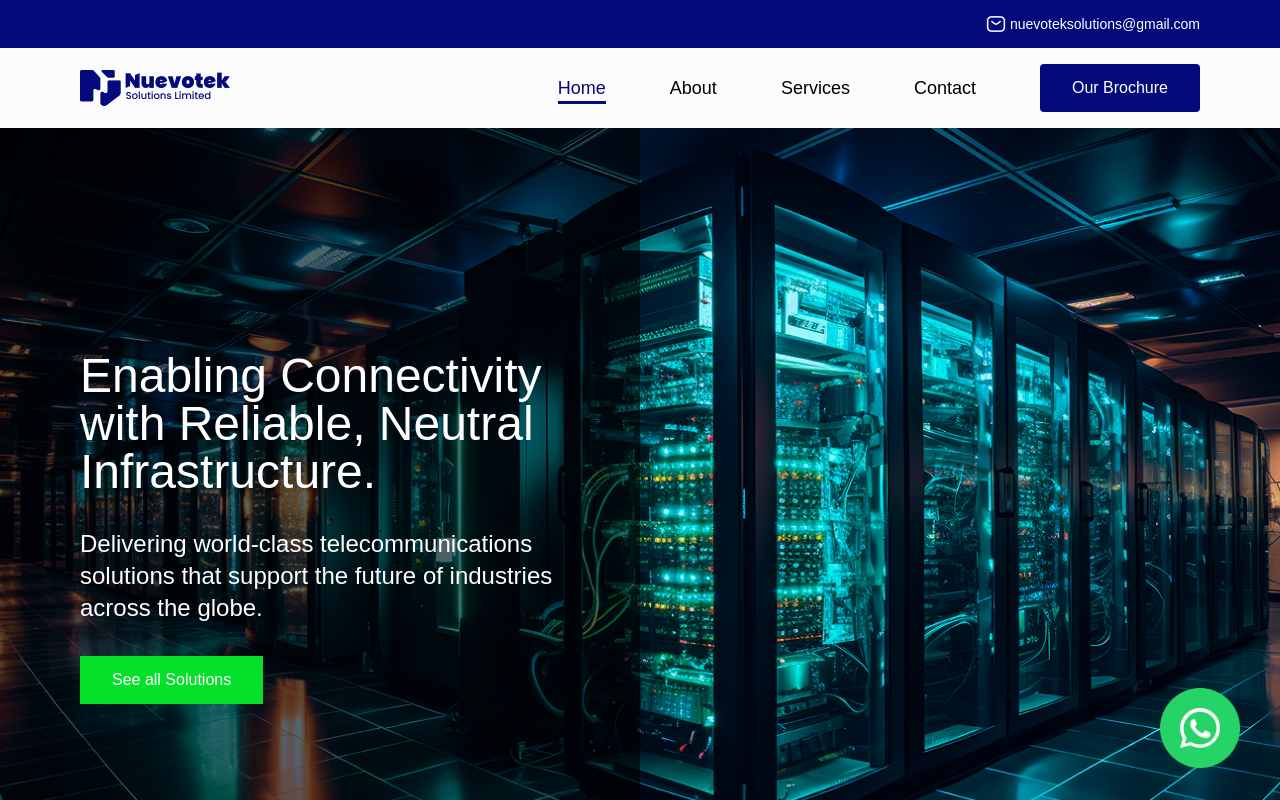
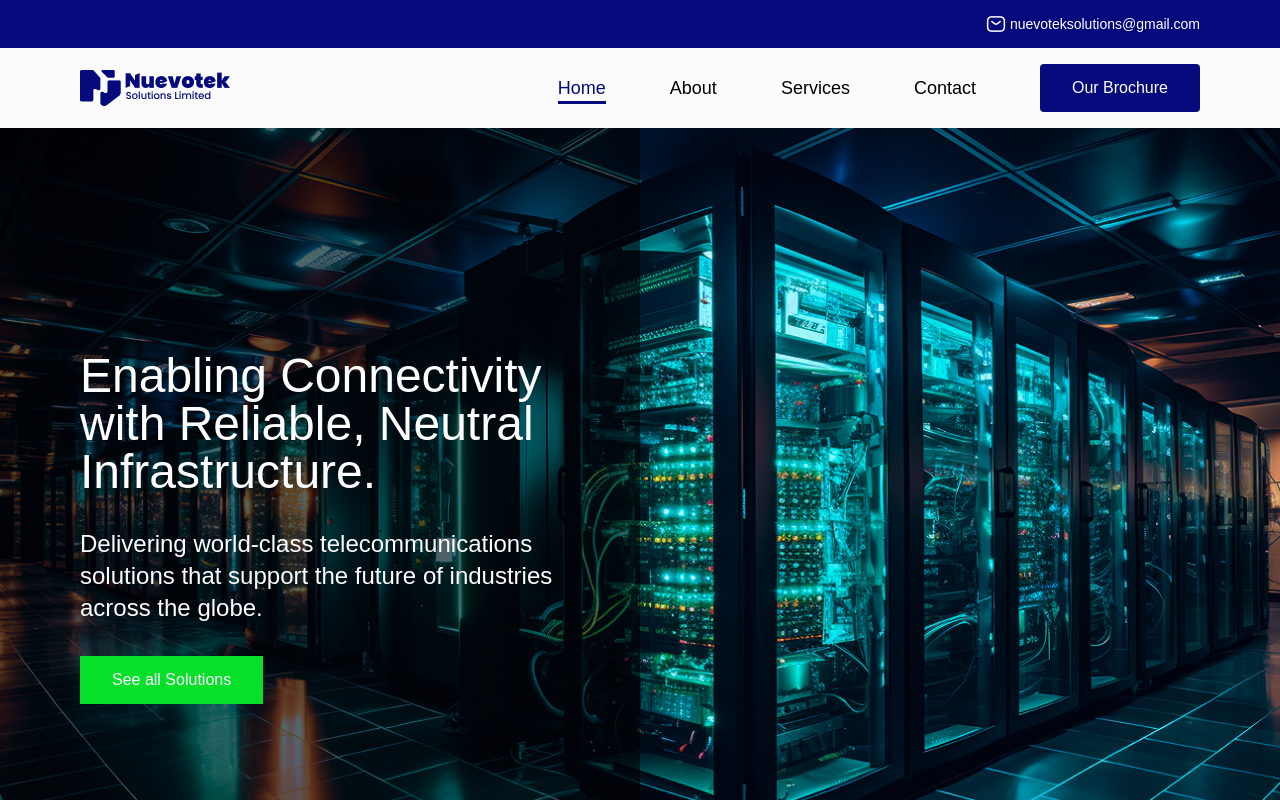
Before and after one commit to EmmanuelUwem1/nuevotek, a Next.js app: page / in a window 1280 px wide. Shown: the top 800 px of the page. Built offline with nearby package versions, Linux system fonts and the light colour scheme; a web font is replaced by a local one.

Commit message:
Update page.js

```diff
--- a/src/app/page.js
+++ b/src/app/page.js
@@ -37,7 +37,7 @@ export default function Home() {
             See all Solutions
           </Link>
         </div>
-        <span className=" flex justify-center items-center overflow-hidden h-12 w-12 md:h-20 md:w-20 fixed md:bottom-8 bottom-4 md:right-10 right-5 z-[1000]">
+        <span className=" hidden justify-center items-center overflow-hidden h-12 w-12 md:h-20 md:w-20 fixed md:bottom-8 bottom-4 md:right-10 right-5 z-[1000]">
           <Link alt={"whatsApp"} href="#">
             <Image
               alt="WhatsApp"
```
